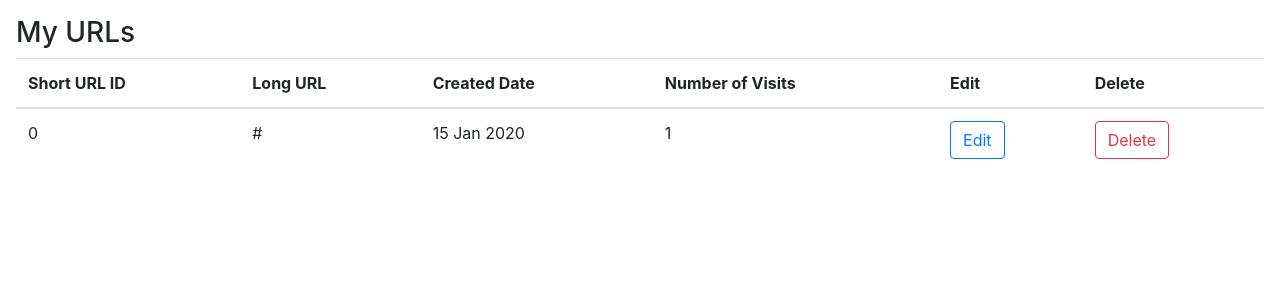
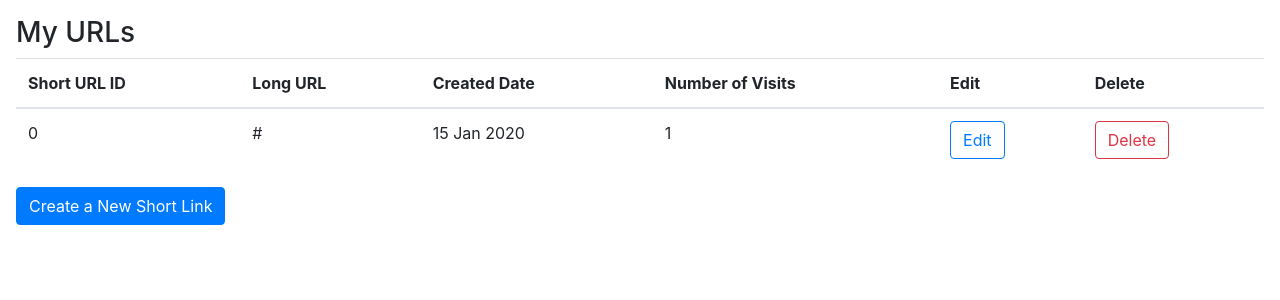
Before and after one commit to terrynguyen100/tinyapp, a Node server app: template views/urls_index.ejs in a window 1280 px wide. Shown: the part 56-356 px from the top of the page. Run offline with Node 20, Linux system fonts and the light colour scheme; the template is opened without the code that fills it: most values are stand-ins (such as "Sample title", 1, 10 or a date in 2020); some libraries are stand-ins or nearby versions.

Commit message:
add a Create New button in urls

```diff
--- a/views/urls_index.ejs
+++ b/views/urls_index.ejs
@@ -52,7 +52,7 @@
           <% } %>
         </tbody>
       </table>
-
+          <a class="btn btn-primary" href="/urls/new">Create a New Short Link</a>
     </main>
     <!-- Bootstrap JS -->
     <script
```
Also changed, not shown: 1 other file.
